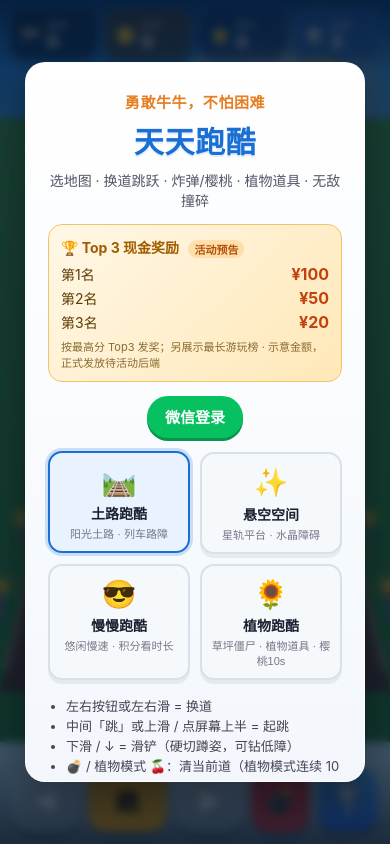
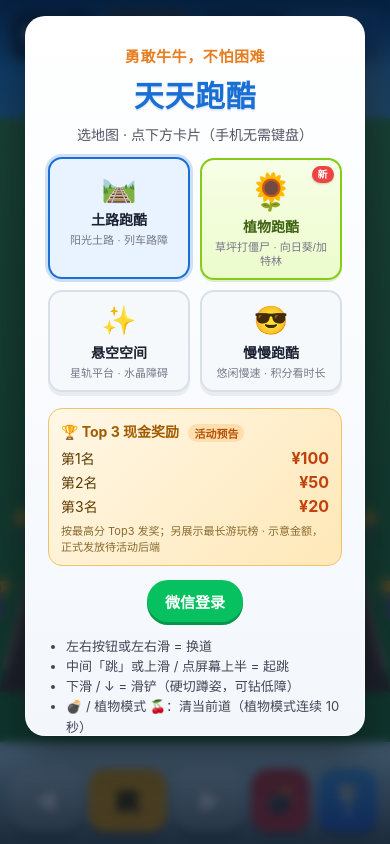
Before and after one commit to liangchaoboy/running_bull, a website: page mobile-web/index.html in a window 390 px wide. Drawn offline with Linux system fonts and the light colour scheme.

Commit message:
fix(mobile-web): make 植物跑酷 obvious on phone + cache-bust
Plant mode was already on Pages (touch cards + key 9) but easy to miss
on short phones / WeChat cache. Cache-bust assets (?v=plant1), pin plant
card with 新 badge beside earth, scrollable overlay from top, and confirm
slogan/CTA when plant is selected.

```diff
--- a/mobile-web/game.js
+++ b/mobile-web/game.js
@@ -30,6 +30,9 @@
   const hudLabelInvuln = document.getElementById("hud-label-invuln");
   const hudInvulnPill = document.getElementById("hud-invuln-pill");
   const modePick = document.getElementById("mode-pick");
+  const titleSlogan = document.getElementById("title-slogan");
+  const titleHeading = document.getElementById("title-heading");
+  const modeHint = document.getElementById("mode-hint");
   const themeMeta = document.querySelector('meta[name="theme-color"]');
   const authBar = document.getElementById("auth-bar");
   const btnWechat = document.getElementById("btn-wechat-login");
@@ -553,6 +556,36 @@
         btn.setAttribute("aria-pressed", on ? "true" : "false");
       });
     }
+    if (titleSlogan) {
+      titleSlogan.textContent =
+        mode === "plant"
+          ? "🌻 植物跑酷 · 致敬版"
+          : mode === "chill"
+            ? "慢慢跑，积分看时长"
+            : mode === "space"
+              ? "星轨平台，水晶障碍"
+              : "勇敢牛牛，不怕困难";
+    }
+    if (titleHeading) {
+      titleHeading.textContent =
+        mode === "plant"
+          ? "植物跑酷"
+          : mode === "chill"
+            ? "慢慢跑酷"
+            : mode === "space"
+              ? "悬空空间"
+              : "天天跑酷";
+    }
+    if (modeHint) {
+      modeHint.textContent =
+        mode === "plant"
+          ? "已选植物跑酷 · 点「开始跑」；🍒=清道10秒"
+          : "选地图 · 点下方卡片（手机无需键盘）";
+    }
+    if (btnStart) {
+      btnStart.textContent =
+        mode === "plant" ? "▶ 开始植物跑酷" : "▶ 开始跑";
+    }
     applyHudLabels();
     renderLeaderboards();
   }
--- a/mobile-web/index.html
+++ b/mobile-web/index.html
@@ -8,7 +8,7 @@
   <meta name="theme-color" content="#1a8cff" />
   <meta name="description" content="勇敢牛牛，不怕困难 —— 竖屏三道跑酷，微信可开" />
   <title>勇敢牛牛 · 手机跑酷</title>
-  <link rel="stylesheet" href="style.css" />
+  <link rel="stylesheet" href="style.css?v=plant1" />
 </head>
 <body>
   <div id="app" data-theme="earth">
@@ -58,26 +58,21 @@
 
     <div id="overlay" class="show">
       <div class="card">
-        <p class="slogan">勇敢牛牛，不怕困难</p>
-        <h1>天天跑酷</h1>
-        <p class="hint">选地图 · 换道跳跃 · 炸弹/樱桃 · 植物道具 · 无敌撞碎</p>
-
-        <div id="prize-banner" class="prize-banner" aria-label="Top3 现金奖励"></div>
-
-        <div id="auth-bar" class="auth-bar">
-          <button type="button" id="btn-wechat-login" class="wechat-btn">微信登录</button>
-          <div id="auth-profile" class="auth-profile hidden">
-            <img id="auth-avatar" class="auth-avatar hidden" alt="" width="32" height="32" />
-            <span id="auth-nick" class="auth-nick"></span>
-            <button type="button" id="btn-logout" class="linkish">退出</button>
-          </div>
-        </div>
+        <p class="slogan" id="title-slogan">勇敢牛牛，不怕困难</p>
+        <h1 id="title-heading">天天跑酷</h1>
+        <p class="hint" id="mode-hint">选地图 · 点下方卡片（手机无需键盘）</p>
 
         <div id="mode-pick" role="group" aria-label="选择地图">
           <button type="button" class="mode-card selected" data-mode="earth" aria-pressed="true">
             <span class="mode-emoji" aria-hidden="true">🛤️</span>
             <span class="mode-name">土路跑酷</span>
             <span class="mode-desc">阳光土路 · 列车路障</span>
+          </button>
+          <button type="button" class="mode-card plant" data-mode="plant" aria-pressed="false">
+            <span class="mode-badge" aria-hidden="true">新</span>
+            <span class="mode-emoji" aria-hidden="true">🌻</span>
+            <span class="mode-name">植物跑酷</span>
+            <span class="mode-desc">草坪打僵尸 · 向日葵/加特林</span>
           </button>
           <button type="button" class="mode-card" data-mode="space" aria-pressed="false">
             <span class="mode-emoji" aria-hidden="true">✨</span>
@@ -89,11 +84,17 @@
             <span class="mode-name">慢慢跑酷</span>
             <span class="mode-desc">悠闲慢速 · 积分看时长</span>
           </button>
-          <button type="button" class="mode-card plant" data-mode="plant" aria-pressed="false">
-            <span class="mode-emoji" aria-hidden="true">🌻</span>
-            <span class="mode-name">植物跑酷</span>
-            <span class="mode-desc">草坪僵尸 · 植物道具 · 樱桃10s</span>
-          </button>
+        </div>
+
+        <div id="prize-banner" class="prize-banner" aria-label="Top3 现金奖励"></div>
+
+        <div id="auth-bar" class="auth-bar">
+          <button type="button" id="btn-wechat-login" class="wechat-btn">微信登录</button>
+          <div id="auth-profile" class="auth-profile hidden">
+            <img id="auth-avatar" class="auth-avatar hidden" alt="" width="32" height="32" />
+            <span id="auth-nick" class="auth-nick"></span>
+            <button type="button" id="btn-logout" class="linkish">退出</button>
+          </div>
         </div>
 
         <ul class="tips">
@@ -156,6 +157,6 @@
       </div>
     </div>
   </div>
-  <script src="game.js"></script>
+  <script src="game.js?v=plant1"></script>
 </body>
 </html>
--- a/mobile-web/style.css
+++ b/mobile-web/style.css
@@ -258,9 +258,11 @@ html, body {
   inset: 0;
   z-index: 10;
   display: flex;
-  align-items: center;
+  align-items: flex-start;
   justify-content: center;
-  padding: 24px;
+  padding: max(12px, env(safe-area-inset-top)) 16px max(16px, env(safe-area-inset-bottom));
+  overflow-y: auto;
+  -webkit-overflow-scrolling: touch;
   background: rgba(5, 18, 40, 0.72);
   backdrop-filter: blur(4px);
 }
@@ -688,10 +690,14 @@ html, body {
 }
 
 .card {
-  max-height: min(92dvh, 720px);
+  max-height: min(94dvh, 720px);
   overflow-y: auto;
   -webkit-overflow-scrolling: touch;
   touch-action: pan-y;
+  margin-top: 4px;
+}
+#mode-pick {
+  scroll-margin-top: 8px;
 }
 
 #overlay,
@@ -910,6 +916,34 @@ html, body {
 
 
 /* --- 植物跑酷 plant theme --- */
+.mode-card.plant {
+  position: relative;
+  border-color: #84cc16;
+  background: linear-gradient(180deg, #f7fee7, #ecfccb);
+  box-shadow: 0 2px 0 rgba(101, 163, 13, 0.18);
+}
+.mode-card.plant .mode-emoji {
+  font-size: 36px;
+  line-height: 1.1;
+}
+.mode-card.plant .mode-name {
+  font-weight: 800;
+  color: #3f6212;
+}
+.mode-badge {
+  position: absolute;
+  top: 6px;
+  right: 6px;
+  padding: 2px 6px;
+  border-radius: 999px;
+  background: #ef4444;
+  color: #fff;
+  font-size: 10px;
+  font-weight: 800;
+  letter-spacing: 0.04em;
+  line-height: 1.3;
+  box-shadow: 0 1px 2px rgba(0,0,0,0.2);
+}
 .mode-card.plant.selected {
   border-color: #65a30d;
   background: linear-gradient(180deg, #f7fee7, #d9f99d);
```
